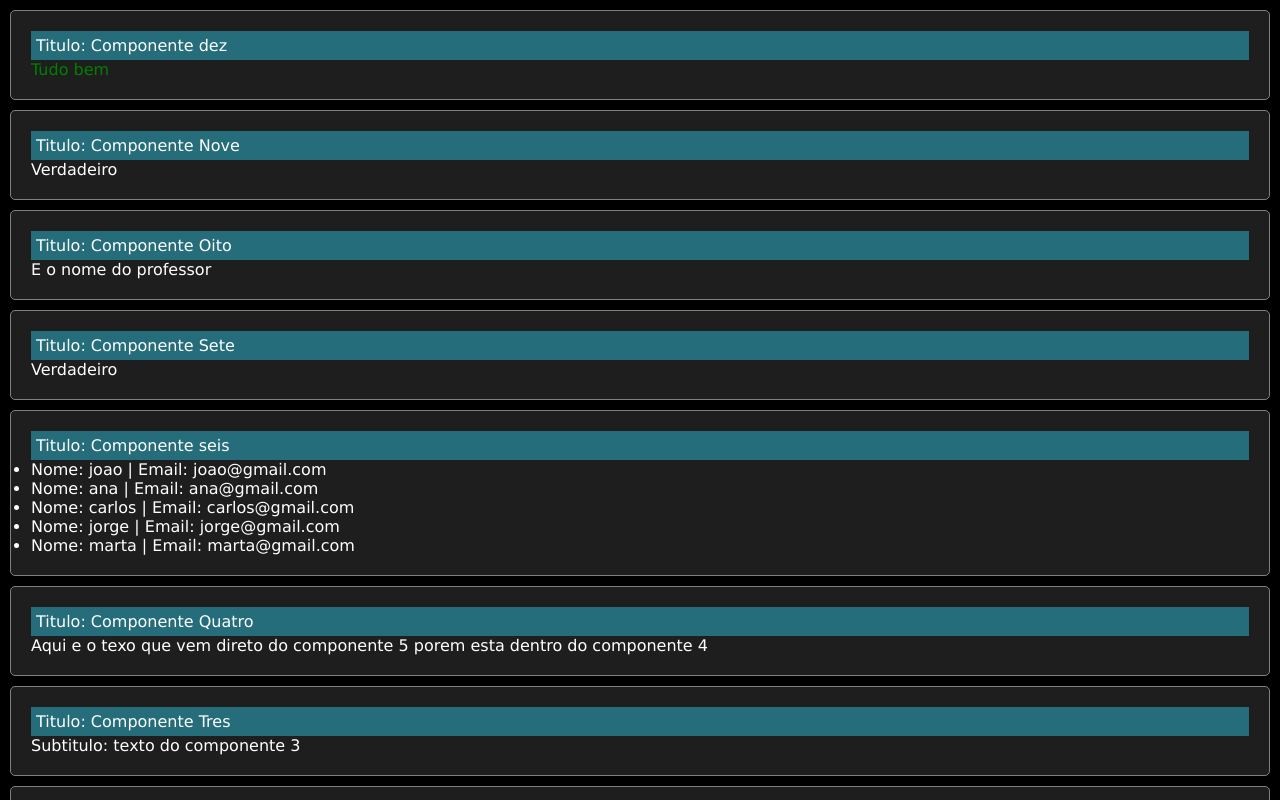
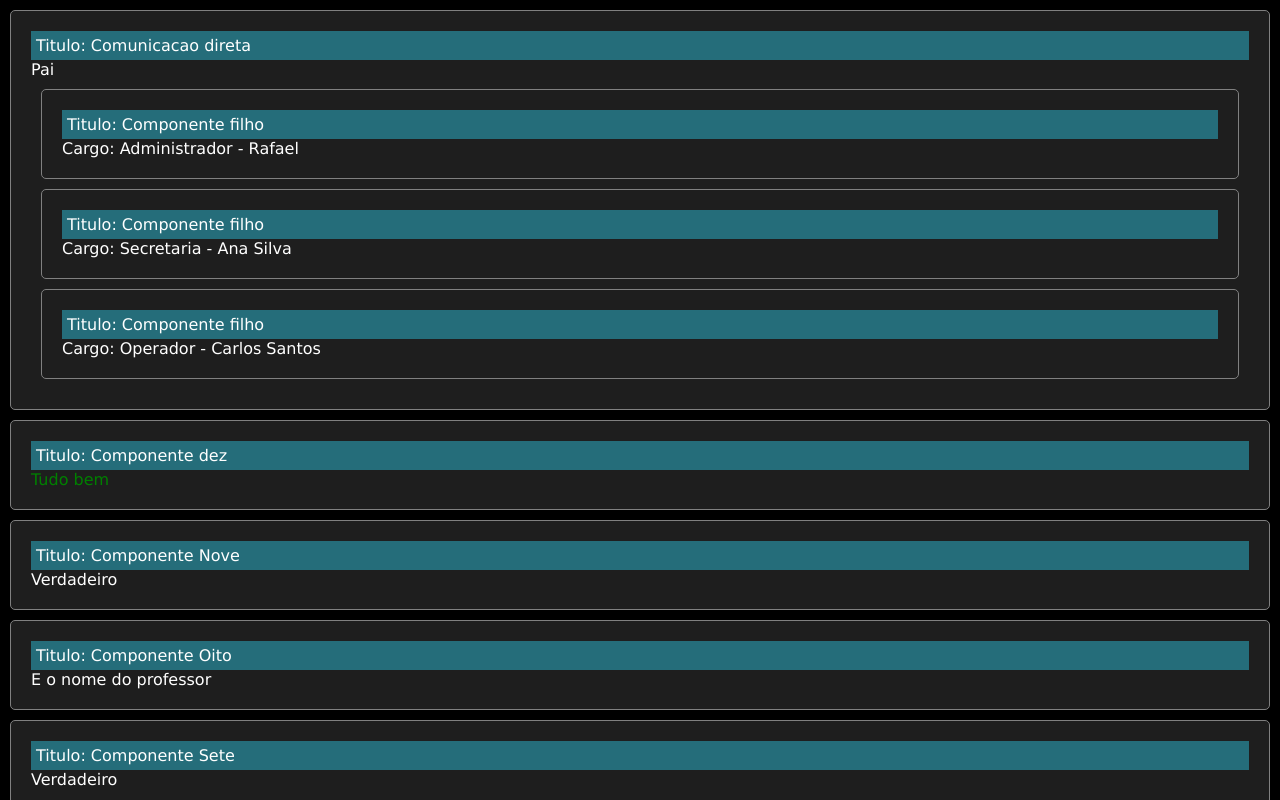
Before and after one commit to rafaelandradegs/curso-react-joao-ribeiro, a React (Vite) app: page / in a window 1280 px wide. Shown: the top 800 px of the page. Built offline with nearby package versions, Linux system fonts and the light colour scheme.

Commit message:
Comunicacao direta entre componentes

```diff
--- a/src/App.jsx
+++ b/src/App.jsx
@@ -1,19 +1,22 @@
 import React from 'react'
-import { ComponenteUm } from './components/ComponenteUm'
-import { ComponenteDois } from './components/ComponenteDois'
 import ComponenteTres from './components/ComponenteTres'
 import ComponenteQuatro from './components/ComponenteQuatro'
 import ComponenteSeis from './components/ComponenteSeis'
 import ComponenteSete from './components/ComponenteSete'
 import ComponenteOito from './components/ComponenteOito'
+import ComponenteDez from './components/ComponenteDez'
+
+import { ComponenteDois } from './components/ComponenteDois'
+import { ComponenteUm } from './components/ComponenteUm'
 import { ComponenteNove } from './components/ComponenteNove'
-import ComponenteDez from './components/ComponenteDez'
+import { ComponentePai } from './components/comunicacao_direta/ComponentePai'
 
 import './style.css'
 
 export default function App() {
   return (
     <div>
+      <ComponentePai titulo="Comunicacao direta"></ComponentePai>
       <ComponenteDez titulo="Componente dez" corTexto="green" />
       <ComponenteNove titulo="Componente Nove" valor="Joao" />
       <ComponenteOito titulo="Componente Oito" valor="Joao" />
--- /dev/null
+++ b/src/components/comunicacao_direta/ComponenteFilho.jsx
@@ -0,0 +1,12 @@
+import React from 'react'
+
+export const ComponenteFilho = props => {
+  return (
+    <div className="componente">
+      <p className="titulo">Titulo: {props.titulo}</p>
+      <p>
+        Cargo: {props.cargo} - {props.children}
+      </p>
+    </div>
+  )
+}
--- /dev/null
+++ b/src/components/comunicacao_direta/ComponentePai.jsx
@@ -0,0 +1,20 @@
+import React from 'react'
+import { ComponenteFilho } from './ComponenteFilho'
+
+export function ComponentePai(props) {
+  return (
+    <div className="componente">
+      <p className="titulo">Titulo: {props.titulo}</p>
+      <p>Pai</p>
+      <ComponenteFilho titulo="Componente filho" cargo="Administrador">
+        Rafael
+      </ComponenteFilho>
+      <ComponenteFilho titulo="Componente filho" cargo="Secretaria">
+        Ana Silva
+      </ComponenteFilho>
+      <ComponenteFilho titulo="Componente filho" cargo="Operador">
+        Carlos Santos
+      </ComponenteFilho>
+    </div>
+  )
+}
```
